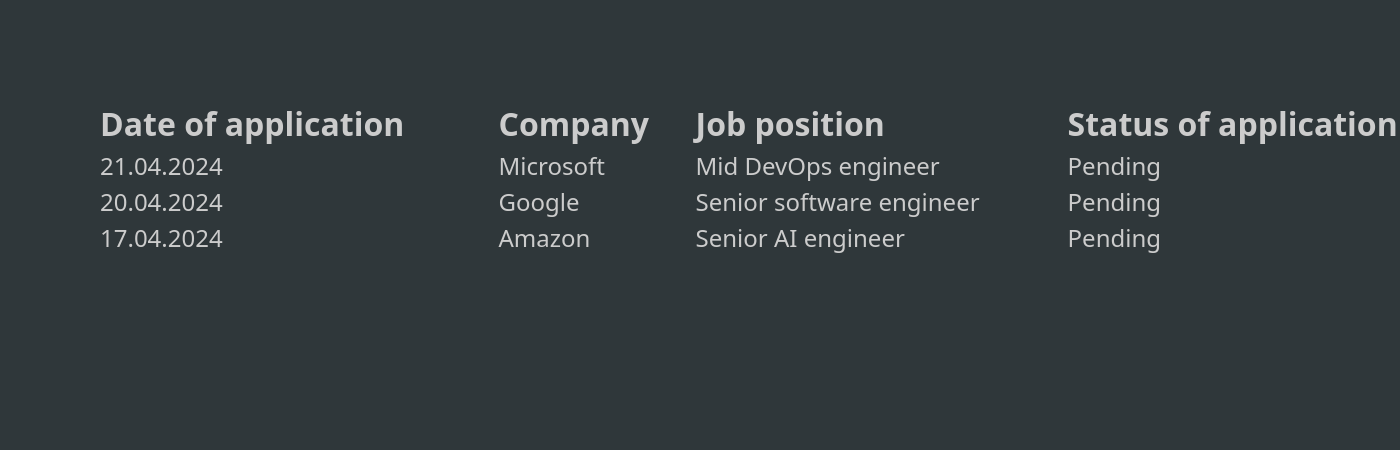
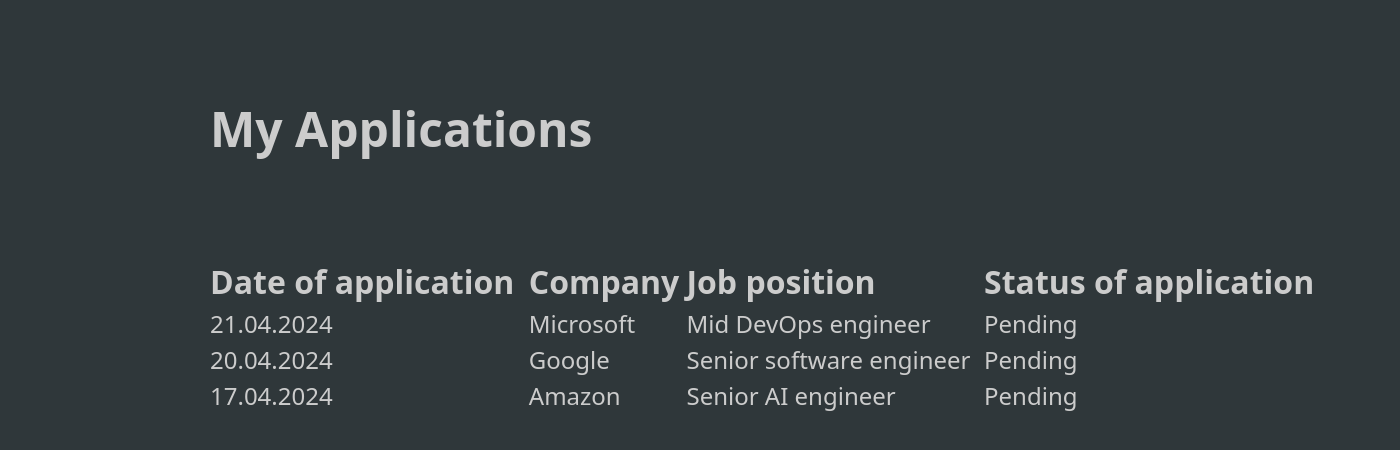
Before and after one commit to NeuronHats/BHL2024, a Flask app: page /applications in a window 1400 px wide; the page is wider, and only the part inside the window is pictured. Shown: the part 56-506 px from the top of that part. Run offline with Flask 3, Linux system fonts and the light colour scheme; parts of the project's set-up code (start-up, migrations or seed data) failed here and were passed over; some libraries are stand-ins or nearby versions.

Commit message:
better applications

```diff
--- a/app/templates/aplications.html
+++ b/app/templates/aplications.html
@@ -3,7 +3,8 @@
 {% block content %}
     {% include 'navbar.html' %}
     <div class="application">
-        <table style="width: 100%; margin: 100px;">
+        <table style="width: 80%; margin: 100px; margin-left: 15%;">
+            <h1 style="width: 80%; margin: 100px; color: #ccc; font-size: 48px; font-weight: 700; margin-left: 15%;">My Applications</h1>
             <tr style="color: #ccc; font-size: 32px;">
                 <th>Date of application</th>
                 <th>Company</th>
```
Also changed, not shown: README.md.
